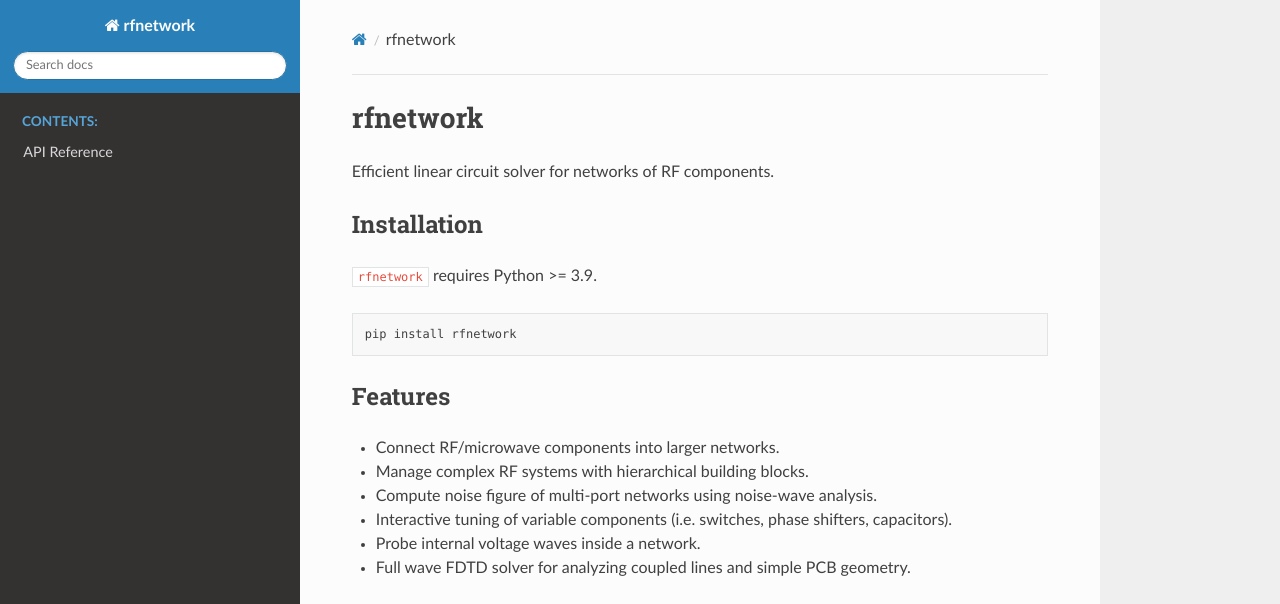
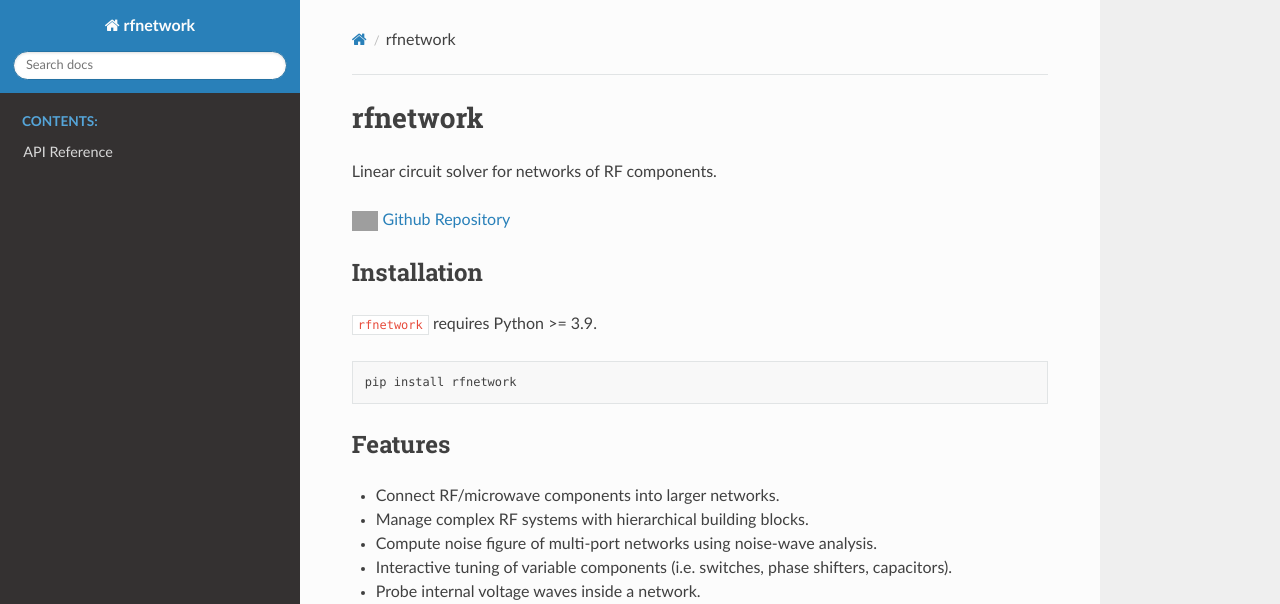
Before and after one commit to ricklyon/rfnetwork, a Sphinx documentation site: the page built from docs/index.rst, in a window 1280 px wide and 1121 px high. Shown: the top 604 px of the window. Built offline with Sphinx 7.4.7 and the Read the Docs theme 3.1.0, drawn with Linux system fonts in a browser that asks for light colours; pages that are not in the unit, such as notebooks, are missing from menus; grey boxes are pictures that could not be loaded.

Commit message:
link to repo from docs page

```diff
--- a/docs/index.rst
+++ b/docs/index.rst
@@ -10,7 +10,12 @@
 rfnetwork
 =========
 
-Efficient linear circuit solver for networks of RF components.
+Linear circuit solver for networks of RF components.
+
+.. |github| image:: https://github.githubassets.com/images/modules/logos_page/GitHub-Mark.png
+   :height: 20px
+
+|github| `Github Repository <https://github.com/ricklyon/rfnetwork>`_
 
 Installation
 ============
```
